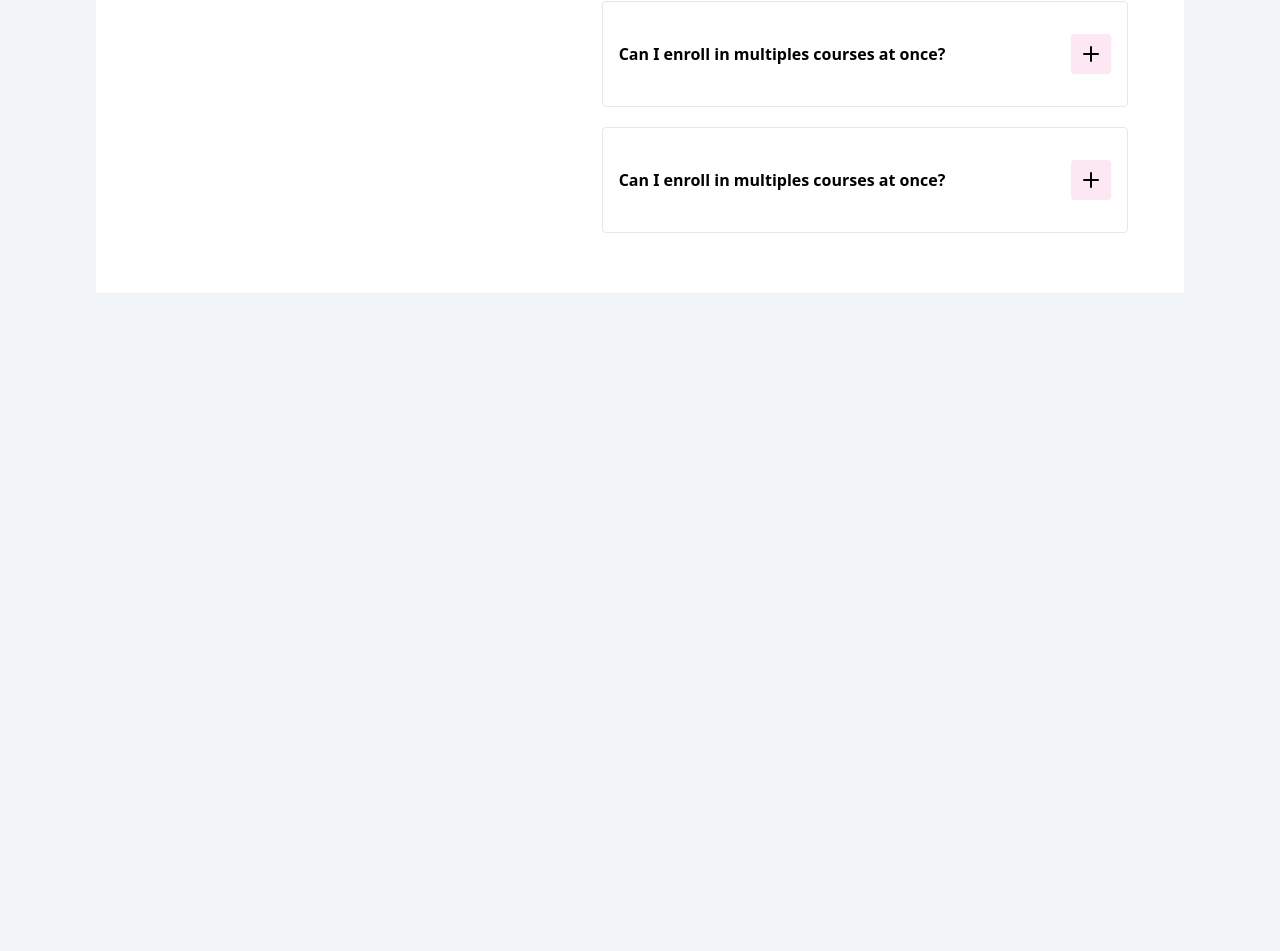
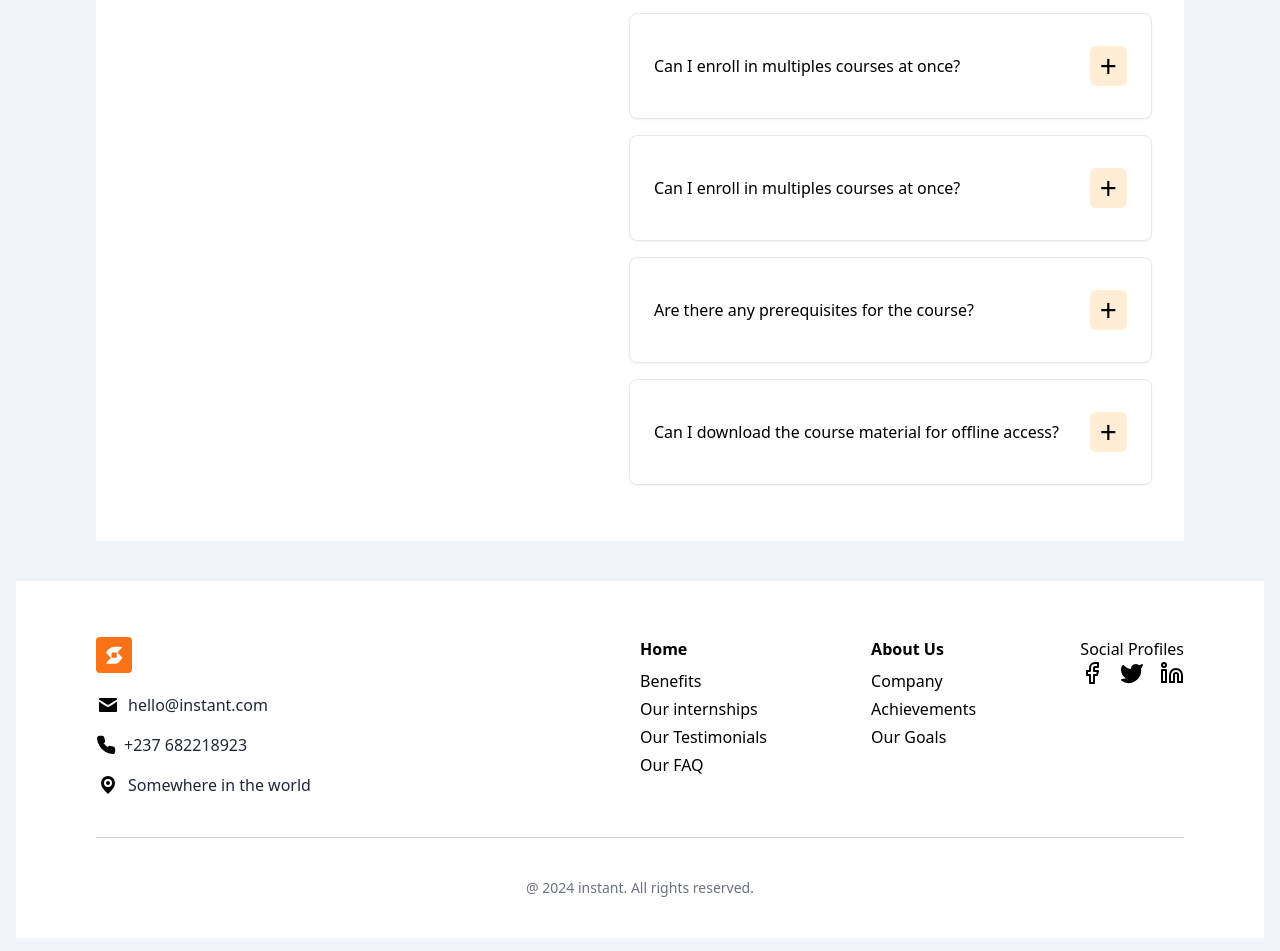
Before and after one commit to Danielkombou/dev-space, a React (Vite) app in the folder E-learning/: page / in a window 1280 px wide. Shown: the part 5015-5966 px from the top of the page. Before the commit the page ends 5364 px from the top, so only its background shows below. Built offline with nearby package versions, Linux system fonts and the light colour scheme.

Commit message:
added the footer and the links

```diff
--- a/E-learning/src/App.jsx
+++ b/E-learning/src/App.jsx
@@ -5,6 +5,8 @@ import Courses from "./components/Courses";
 import Home from "./components/Home/Home";
 import Navbar from "./components/Navbar";
 import Pricing from "./components/Pricing";
+import Footer from "./components/Footer/Footer";
+
 
 function App() {
   return (
@@ -17,6 +19,7 @@ function App() {
         <Route path="/contact" element={<Contact />} />
         {/* <Route path="/pricing" element={<Pricing />} /> */}
       </Routes>
+      <Footer />
     </div>
   );
 }
--- /dev/null
+++ b/E-learning/src/components/Footer/Branding.jsx
@@ -0,0 +1,35 @@
+import React from 'react'
+import { LocateIcon, Mail, MapPin, Phone } from 'lucide-react';
+import { Link } from 'react-router-dom';
+import logo from "../../assets/logo.svg"
+
+
+export const Branding = () => {
+    return (
+        <div className='flex flex-col gap-5'>
+            {/* Logo here */}
+            <div className="flex items-center">
+                <Link to="/" className="bg-orange-500 p-2 rounded">
+                    <img src={logo} className="w-5 h-5 object-cover" alt="logo" />
+                </Link>
+            </div>
+
+            <div className='flex flex-col gap-4'>
+                <p className='flex items-center gap-2'>
+                    <Mail className="w-6 h-6 text-white " fill='black' />
+                    <Link className='text-gray-800'>hello@instant.com</Link>
+                </p>
+                <p className='flex items-center gap-2'>
+                    <Phone className="w-5 h-5" fill='black' />
+                    <Link className='text-gray-800'>+237 682218923</Link>
+                </p>
+                <p className='flex items-center gap-2'>
+                    <MapPin className="w-6 h-6 text-white" fill='black' />
+                    <Link className='text-gray-800'>Somewhere in the world</Link>
+                </p>
+            </div>
+        </div>
+    );
+};
+
+export default Branding
--- /dev/null
+++ b/E-learning/src/components/Footer/Footer.jsx
@@ -0,0 +1,58 @@
+import React from "react";
+import Branding from "./Branding";
+import FooterLinks from "./FooterLinks";
+import SocialProfiles from "./SocialProfiles";
+import { Facebook, Linkedin, Twitter } from "lucide-react";
+
+const homLinks = [
+  { text: "Benefits", href: "#benefits" },
+  { text: "Our internships", href: "#internships" },
+  { text: "Our Testimonials", href: "#testimonials" },
+  { text: "Our FAQ", href: "#faqs" },
+];
+
+const aboutLinks = [
+  { text: "Company", href: "#company" },
+  { text: "Achievements", href: "#achievements" },
+  { text: "Our Goals", href: "#goals" },
+];
+
+const socialProfiles = [
+  {
+    label: "Facebook",
+    href: "#facebook",
+    icon: <Facebook className="w-6 h-6 " />,
+  },
+  { label: "Twitter", href: "#twitter", icon: <Twitter fill="black" /> },
+  { label: "LinkedIn", href: "#linkedin", icon: <Linkedin /> },
+];
+
+const FooterBottom = () => {
+  return (
+    <div className="text-center border-t border-gray-300 pt-10">
+      <p className="text-sm text-gray-500">@ 2024 instant. All rights reserved.</p>
+    </div>
+  );
+};
+
+function Footer() {
+  return (
+    <footer className="bg-white py-10 md:px-20">
+      <div>
+        <div className="flex justify-between py-4 pb-10">
+          <div className=" flex flex-1">
+            <Branding />
+          </div>
+          <div className="flex flex-1 justify-between gap-4 ">
+            <FooterLinks title="Home" links={homLinks} />
+            <FooterLinks title="About Us" links={aboutLinks} />
+            <SocialProfiles profiles={socialProfiles} />
+          </div>
+        </div>
+        <FooterBottom />
+      </div>
+    </footer>
+  );
+}
+
+export default Footer;
--- /dev/null
+++ b/E-learning/src/components/Footer/FooterLinks.jsx
@@ -0,0 +1,16 @@
+import React from 'react'
+
+const FooterLinks = ({ title, links }) => {
+    return (
+        <div className='flex flex-col gap-2'>
+            <h3 className='font-semibold'>{title}</h3>
+            <ul className='flex flex-col gap-1'>
+                {links.map((link, index) => (
+                    <a key={index} href={link.href}>{link.text}</a>
+                ))}
+            </ul>
+        </div>
+    );
+};
+
+export default FooterLinks
--- /dev/null
+++ b/E-learning/src/components/Footer/SocialProfiles.jsx
@@ -0,0 +1,25 @@
+
+
+import React from 'react'
+
+const SocialProfiles = ({ profiles }) => {
+    return (
+        <div>
+            <h3>Social Profiles</h3>
+            <div className='flex items-center justify-between'>
+                {profiles.map((profile, index) => (
+                    <a
+                        key={index}
+                        className=""
+                        aria-label={profile.label}
+                        href={profile.href}
+                    >
+                        <span>{profile.icon}</span>
+                    </a>
+                ))}
+            </div>
+        </div>
+    );
+};
+
+export default SocialProfiles
--- a/E-learning/src/components/Home/Faqs.jsx
+++ b/E-learning/src/components/Home/Faqs.jsx
@@ -9,16 +9,15 @@ const allFaqs = [
       "Absolutely! You can enroll in multiple courses simultaneously and access them at your convinience.",
   },
   {
-    id: 2,
-    question: "Can I enroll in multiples courses at once?",
+    question: "What kind of support can I expect from instructors?",
     answer:
-      "Absolutely! You can enroll in multiple courses simultaneously and access them at your convinience.",
+      "Our instructors provide timely support through live sessions, emails, and a dedicated Q&A section.",
   },
   {
-    id: 3,
-    question: "Can I enroll in multiples courses at once?",
+    question:
+      "Are the courses self-paced or do they have specific start and end dates?",
     answer:
-      "Absolutely! You can enroll in multiple courses simultaneously and access them at your convinience.",
+      "Courses are designed to be self-paced, but they also include suggested schedules to help you stay on track.",
   },
   {
     id: 4,
@@ -32,13 +31,24 @@ const allFaqs = [
     answer:
       "Absolutely! You can enroll in multiple courses simultaneously and access them at your convinience.",
   },
+  {
+    id: 5,
+    question: "Are there any prerequisites for the course?",
+    answer:
+      "Absolutely! You can enroll in multiple courses simultaneously and access them at your convinience.",
+  },
+  {
+    id: 5,
+    question: "Can I download the course material for offline access?",
+    answer:
+      "Absolutely! You can enroll in multiple courses simultaneously and access them at your convinience.",
+  },
+
 ];
 
-function Faqs() {
+const FaqHearder = () => {
   return (
-    <div className="bg-white flex gap-10 px-10 py-10 mb-10">
-      {/* Faqs text */}
-      <div className="leading-snug">
+    <div className="leading-snug p-2">
       <h1 className="font-semibold text-xl md:text-4xl">
         Frequently Asked Questions
       </h1>
@@ -50,74 +60,75 @@ function Faqs() {
         See all FAQ's
       </button>
     </div>
-      {/* Faqs items */}
-      <div>
-        <Questions />
+  );
+};
+
+const FaqItem = ({ question, answer, isActive, onToggle }) => {
+  return (
+    <div className="border rounded-lg px-6 py-8 shadow-sm ">
+      {/* Question and Toggle */}
+      <div className="flex justify-between items-center cursor-pointer">
+        <p className="font-medium">{question}</p>
+        <div className="bg-orange-100 px-2.5 py-0.5 rounded-md">
+
+        <button
+          className={` transform transition-transform ${
+            isActive ? "rotate-45" : "rotate-0"
+          } text-3xl duration-300`}
+          onClick={onToggle}
+        >
+          +
+        </button>
+          </div>
+      </div>
+
+      {/* Answer Section */}
+      {isActive && (
+        <div className="mt-4">
+          <hr className="py-4"/>
+          <p className="text-gray-700 pb-4">{answer}</p>
+          <div className="mt-2 flex items-center justify-between rounded p-4 bg-slate-200">
+            <p>Enrollment Process for Different Courses</p>
+          <div className="rounded-full bg-white p-2 cursor-pointer">
+            <ArrowRight className="w-5 h-5" />
+          </div>
+          </div>
+        </div>
+      )}
+    </div>
+  );
+};
+
+function Faqs() {
+  const [activeIndex, setActiveIndex] = useState(null);
+
+  // Check and toggle the active index
+  const handleToggle = (index) => {
+    setActiveIndex((prevIndex) => (prevIndex === index ? null : index));
+  };
+
+  return (
+    <div className="bg-white flex flex-col md:flex-row gap-2 px-8 py-14 mb-10">
+      <FaqHearder />
+
+      <div className="grid grid-cols-1 gap-4 flex-2 ">
+        {allFaqs.map((faq, index) => {
+          // some js here
+          return (
+            <div key={index} className="">
+              <FaqItem
+                key={index}
+                question={faq.question}
+                answer={faq.answer}
+                isActive={activeIndex === index}
+                onToggle={() => handleToggle(index)}
+              />
+            </div>
+          );
+        })}
       </div>
     </div>
   );
 }
 
-function QuestionHeader({ question, onClick, isActive }) {
-  return (
-    <div className={`border rounded p-4 cursor-pointer `}>
-      <div className="flex flex-col ">
-        <div className="flex justify-between py-4 items-center">
-          <h2 className="font-semibold">{question} </h2>
-          <button onClick={onClick} className=" bg-pink-100 rounded p-2 outline-none">
-            {/* {isActive ? <X className="w-5 h-5" /> : <Plus className="w-5 h-5" />} */}
-            <Plus
-              className={`transform ${
-                isActive ? "rotate-45 opacity-100 " : "rotate-0"
-              } transition-transform duration-300`}
-            />
-          </button>
-        </div>
-        <hr className={` flex pb-4 ${isActive ? "block " : "hidden"}`} />
-        <div className={`flex justify-between items-center bg-slate-100 p-4 rounded ${isActive ? "flex" : "hidden"}`}>
-          <p>Enrollment Process for Different Courses</p>
-          <div className="rounded-full bg-white p-2">
-          <ArrowRight className="w-5 h-5" />
-          </div>
-        </div>
-      </div>
-    </div>
-  );
-}
-
-const Questions = () => {
-  const [activeIndex, setActiveIndex] = useState(null);
-
-  const handleQuestionClick = (index) => {
-    setActiveIndex((prevIndex) => (prevIndex === index ? null : index));
-  };
-
-  return (
-    <div className="px-4 bg">
-      {allFaqs.map((question, index) => {
-        // some js here
-        return (
-          <div className="w-full grid grid-cols-1 gap-5" key={index}>
-            <div className="" key={question.id}>
-              <QuestionHeader
-                question={question.question}
-                onClick={() => handleQuestionClick(index)}
-                isActive={activeIndex === index}
-              />
-              {/* <p>{question.answer}</p> */}
-            </div>
-            <div
-              className={`overflow-hidden transition max-h-0 duration-300 ${
-                activeIndex === index ? "max-h-[500px]" : ""
-              }`}
-            >
-              {question.answer}
-            </div>
-          </div>
-        );
-      })}
-    </div>
-  );
-};
-
 export default Faqs;
```
Also changed, not shown: E-learning/src/components/index.js (+0 -65 lines), E-learning/src/assets/logo.svg (added). Lines whose indentation alone changed are shown as unchanged.
